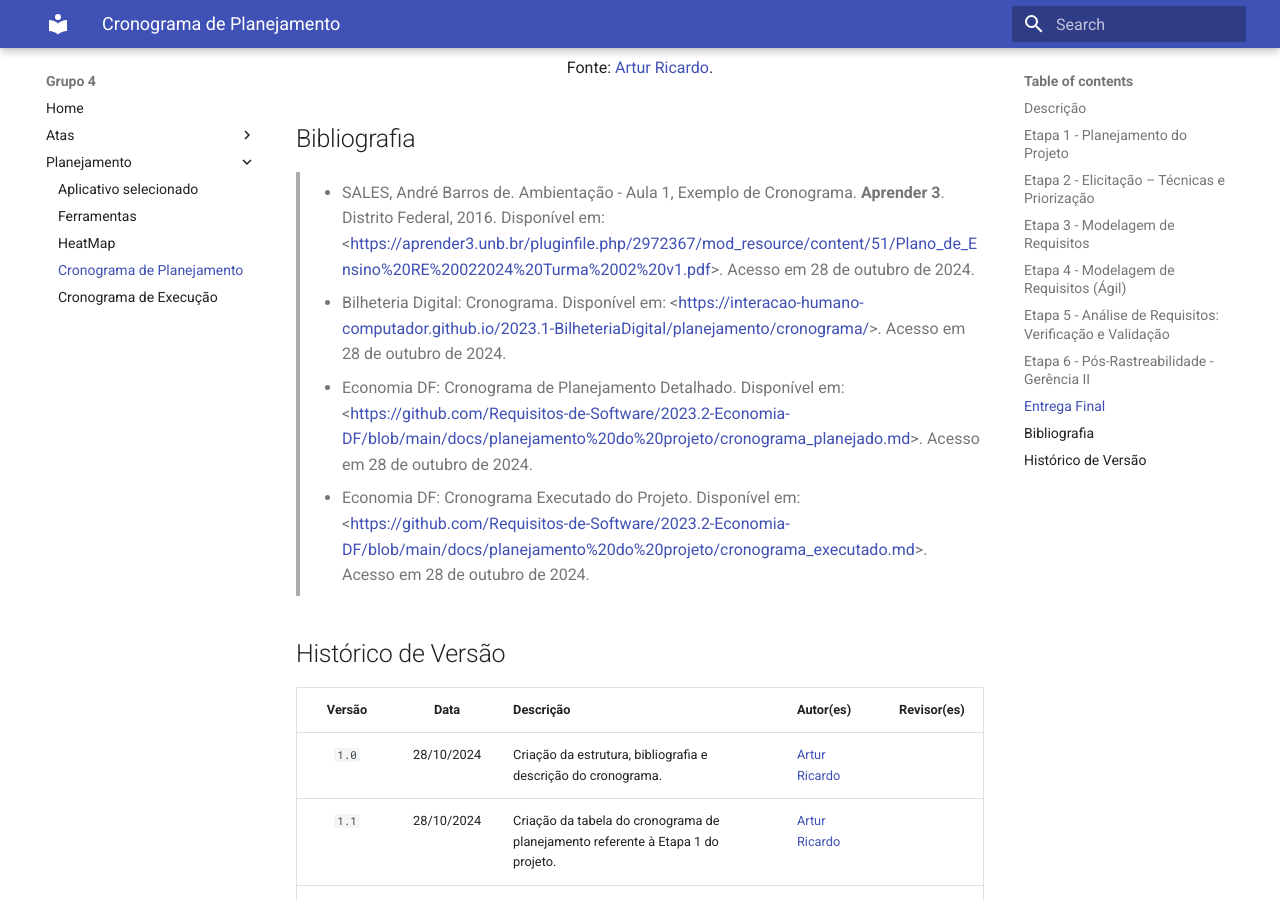
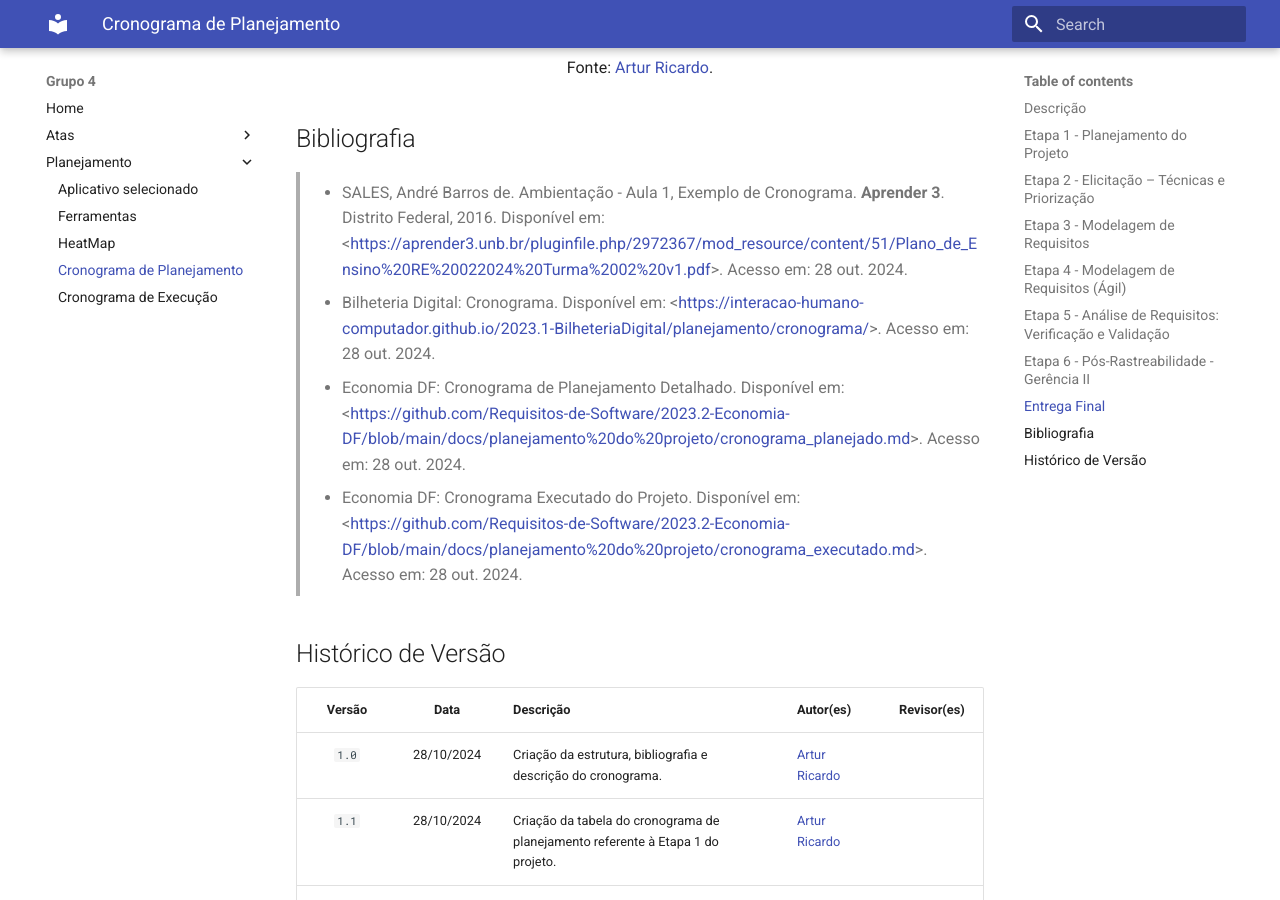
Before and after one commit to Requisitos-de-Software/2024.2-MeuSUSDigital, an MkDocs documentation site: the page built from docs/planejamento/cronograma-planejamento.md, in a window 1280 px wide and 900 px high, scrolled down 8289 px. Built offline with MkDocs 1.6.1 and Material for MkDocs 9.7.7, drawn with Linux system fonts in a browser that asks for light colours.

Commit message:
correção da formatação nas datas de acesso segundo as normas ABNT

```diff
--- a/docs/planejamento/cronograma-planejamento.md
+++ b/docs/planejamento/cronograma-planejamento.md
@@ -157,13 +157,13 @@
 
 ## Bibliografia
 
-> - SALES, André Barros de. Ambientação - Aula 1, Exemplo de Cronograma. **Aprender 3**. Distrito Federal, 2016. Disponível em: <<https://aprender3.unb.br/pluginfile.php/2972367/mod_resource/content/51/Plano_de_Ensino%20RE%20022024%20Turma%2002%20v1.pdf>>. Acesso em 28 de outubro de 2024.
+> - SALES, André Barros de. Ambientação - Aula 1, Exemplo de Cronograma. **Aprender 3**. Distrito Federal, 2016. Disponível em: <<https://aprender3.unb.br/pluginfile.php/2972367/mod_resource/content/51/Plano_de_Ensino%20RE%20022024%20Turma%2002%20v1.pdf>>. Acesso em: 28 out. 2024.
 >
-> - Bilheteria Digital: Cronograma. Disponível em: <<https://interacao-humano-computador.github.io/2023.1-BilheteriaDigital/planejamento/cronograma/>>. Acesso em 28 de outubro de 2024.
+> - Bilheteria Digital: Cronograma. Disponível em: <<https://interacao-humano-computador.github.io/2023.1-BilheteriaDigital/planejamento/cronograma/>>. Acesso em: 28 out. 2024.
 >
-> - Economia DF: Cronograma de Planejamento Detalhado. Disponível em: <<https://github.com/Requisitos-de-Software/2023.2-Economia-DF/blob/main/docs/planejamento%20do%20projeto/cronograma_planejado.md>>. Acesso em 28 de outubro de 2024.
+> - Economia DF: Cronograma de Planejamento Detalhado. Disponível em: <<https://github.com/Requisitos-de-Software/2023.2-Economia-DF/blob/main/docs/planejamento%20do%20projeto/cronograma_planejado.md>>. Acesso em: 28 out. 2024.
 >
-> - Economia DF: Cronograma Executado do Projeto. Disponível em: <<https://github.com/Requisitos-de-Software/2023.2-Economia-DF/blob/main/docs/planejamento%20do%20projeto/cronograma_executado.md>>. Acesso em 28 de outubro de 2024.
+> - Economia DF: Cronograma Executado do Projeto. Disponível em: <<https://github.com/Requisitos-de-Software/2023.2-Economia-DF/blob/main/docs/planejamento%20do%20projeto/cronograma_executado.md>>. Acesso em: 28 out. 2024.
 
 ## Histórico de Versão
 
```
